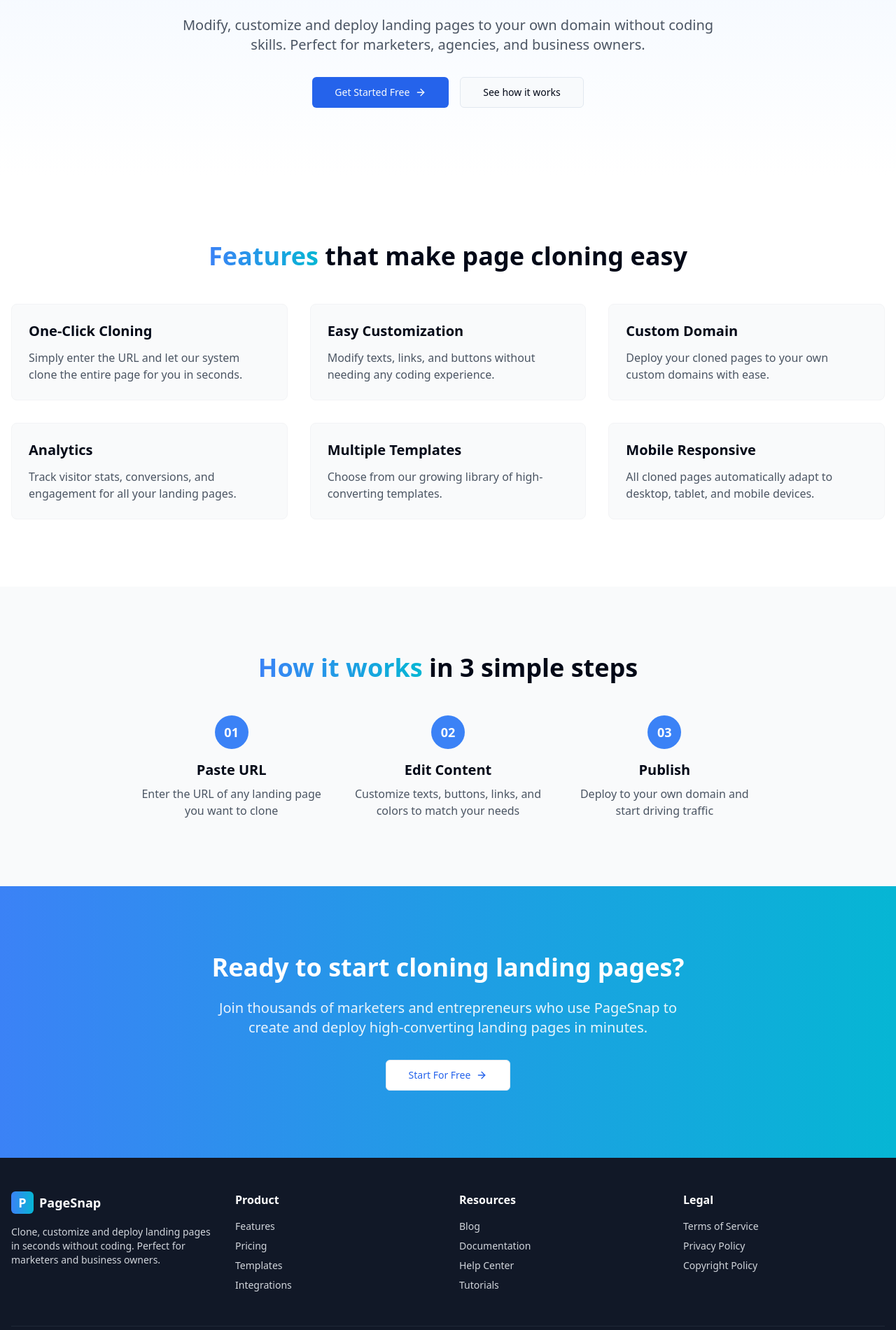
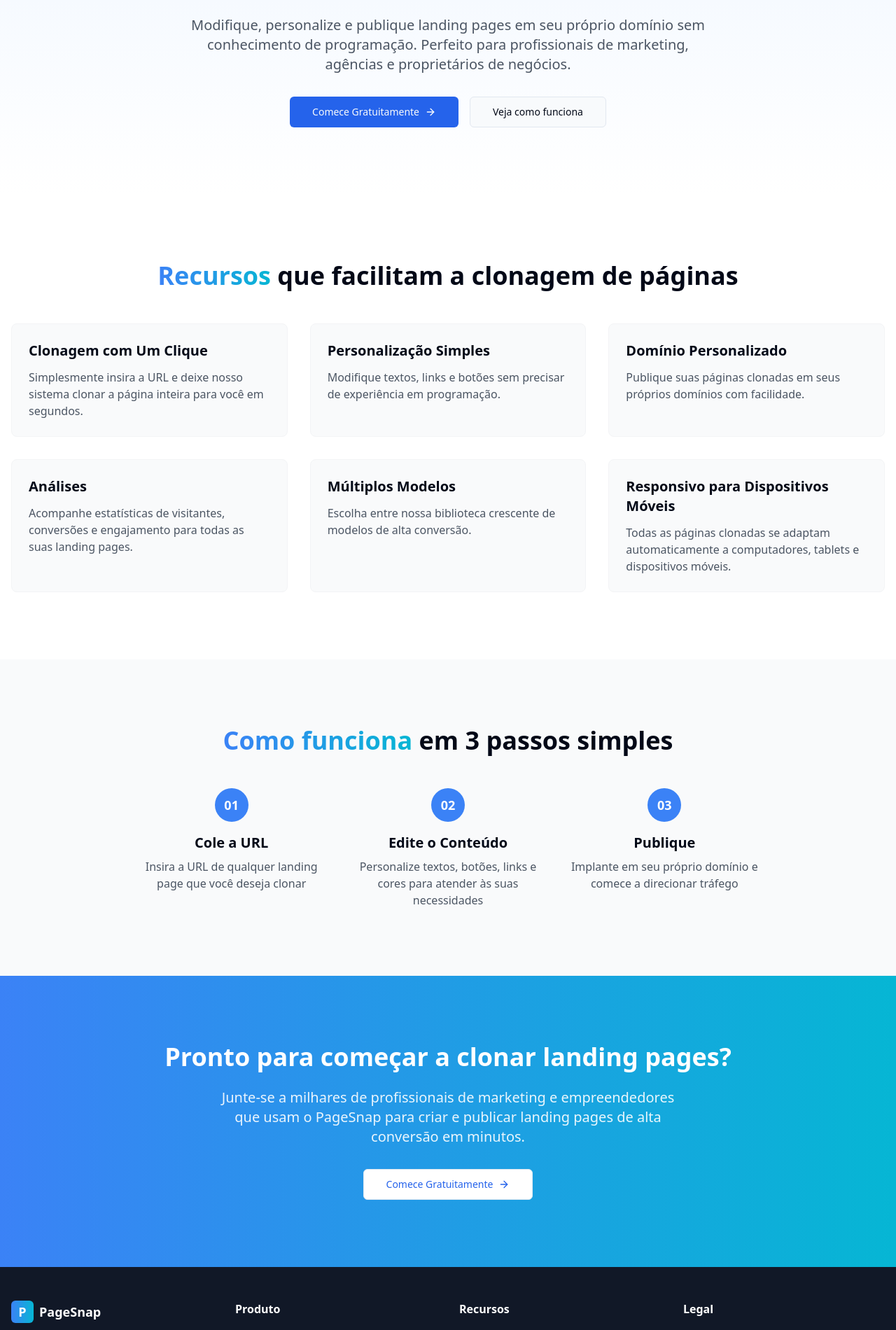
Before and after one commit to esmaeldigital/page-snap-deploy, a React (Vite) app: page / in a window 1280 px wide. Shown: the part 291-2191 px from the top of the page at 70% size. Built offline with nearby package versions, Linux system fonts and the light colour scheme.

Commit message:
Refactor: Translate to Portuguese (pt-BR)

```diff
--- a/src/components/layout/AppHeader.tsx
+++ b/src/components/layout/AppHeader.tsx
@@ -4,12 +4,12 @@ import { Button } from '@/components/ui/button';
 import { useLocation } from 'react-router-dom';
 
 const pageHeaders: Record<string, string> = {
-  '/dashboard': 'Dashboard',
-  '/clone': 'Clone New Page',
-  '/pages': 'My Pages',
-  '/domains': 'Domain Management',
-  '/help': 'Help Center',
-  '/': 'Welcome to PageSnap',
+  '/dashboard': 'Painel',
+  '/clone': 'Clonar Nova Página',
+  '/pages': 'Minhas Páginas',
+  '/domains': 'Gerenciamento de Domínios',
+  '/help': 'Central de Ajuda',
+  '/': 'Bem-vindo ao PageSnap',
 };
 
 const AppHeader = () => {
@@ -20,8 +20,8 @@ const AppHeader = () => {
     <header className="border-b bg-background p-4 flex justify-between items-center">
       <h1 className="text-xl font-semibold">{pageTitle}</h1>
       <div className="flex gap-2">
-        <Button variant="outline" size="sm">Upgrade Plan</Button>
-        <Button size="sm">New Clone</Button>
+        <Button variant="outline" size="sm">Atualizar Plano</Button>
+        <Button size="sm">Novo Clone</Button>
       </div>
     </header>
   );
--- a/src/components/layout/AppSidebar.tsx
+++ b/src/components/layout/AppSidebar.tsx
@@ -28,27 +28,27 @@ import { Button } from '@/components/ui/button';
 
 const menuItems = [
   {
-    title: "Dashboard",
+    title: "Painel",
     path: "/dashboard",
     icon: Home
   },
   {
-    title: "Clone Page",
+    title: "Clonar Página",
     path: "/clone",
     icon: Plus
   },
   {
-    title: "My Pages",
+    title: "Minhas Páginas",
     path: "/pages",
     icon: Database
   },
   {
-    title: "Domains",
+    title: "Domínios",
     path: "/domains",
     icon: LinkIcon
   },
   {
-    title: "Help",
+    title: "Ajuda",
     path: "/help",
     icon: Search
   },
@@ -76,7 +76,7 @@ export function AppSidebar() {
                 <SidebarMenuItem key={item.title}>
                   <SidebarMenuButton
                     asChild
-                    active={location.pathname === item.path}
+                    isActive={location.pathname === item.path}
                   >
                     <Link to={item.path} className="flex items-center gap-2">
                       <item.icon size={18} />
@@ -92,7 +92,7 @@ export function AppSidebar() {
       <SidebarFooter className="border-t p-4">
         <Button variant="outline" className="w-full justify-start gap-2">
           <User size={16} />
-          <span>Profile</span>
+          <span>Perfil</span>
         </Button>
       </SidebarFooter>
     </Sidebar>
--- a/src/pages/Index.tsx
+++ b/src/pages/Index.tsx
@@ -4,8 +4,8 @@ import { Navigate } from 'react-router-dom';
 import LandingPage from './LandingPage';
 
 const Index = () => {
-  // When the app grows, we can check for authentication here
-  // and redirect logged in users to dashboard
+  // Quando o app crescer, podemos verificar a autenticação aqui
+  // e redirecionar usuários logados para o painel
   const isLoggedIn = false;
 
   if (isLoggedIn) {
--- a/src/pages/LandingPage.tsx
+++ b/src/pages/LandingPage.tsx
@@ -7,7 +7,7 @@ import { ArrowRight } from 'lucide-react';
 const LandingPage = () => {
   return (
     <div className="min-h-screen flex flex-col">
-      {/* Header */}
+      {/* Cabeçalho */}
       <header className="bg-background border-b sticky top-0 z-10">
         <div className="container mx-auto px-4 py-4 flex justify-between items-center">
           <div className="flex items-center gap-2">
@@ -18,43 +18,43 @@ const LandingPage = () => {
           </div>
           <div className="flex items-center gap-4">
             <nav className="hidden md:flex items-center gap-6">
-              <a href="#features" className="text-sm hover:text-primary">Features</a>
-              <a href="#how-it-works" className="text-sm hover:text-primary">How it works</a>
-              <a href="#pricing" className="text-sm hover:text-primary">Pricing</a>
+              <a href="#features" className="text-sm hover:text-primary">Recursos</a>
+              <a href="#how-it-works" className="text-sm hover:text-primary">Como funciona</a>
+              <a href="#pricing" className="text-sm hover:text-primary">Preços</a>
             </nav>
             <div className="flex items-center gap-2">
               <Button variant="outline" asChild>
-                <Link to="/login">Login</Link>
+                <Link to="/login">Entrar</Link>
               </Button>
               <Button asChild>
-                <Link to="/register">Sign up free</Link>
+                <Link to="/register">Cadastre-se grátis</Link>
               </Button>
             </div>
           </div>
         </div>
       </header>
 
-      {/* Hero Section */}
+      {/* Seção Hero */}
       <section className="bg-gradient-to-b from-blue-50 to-white py-16 md:py-24">
         <div className="container mx-auto px-4">
           <div className="max-w-3xl mx-auto text-center">
             <h1 className="text-4xl md:text-6xl font-bold mb-6 gradient-text">
-              Clone any Landing Page in Seconds
+              Clone qualquer Landing Page em Segundos
             </h1>
             <p className="text-xl mb-8 text-gray-600">
-              Modify, customize and deploy landing pages to your own domain without coding skills.
-              Perfect for marketers, agencies, and business owners.
+              Modifique, personalize e publique landing pages em seu próprio domínio sem conhecimento de programação.
+              Perfeito para profissionais de marketing, agências e proprietários de negócios.
             </p>
             <div className="flex flex-col sm:flex-row gap-4 justify-center">
               <Button size="lg" asChild>
                 <Link to="/register" className="flex items-center gap-2">
-                  Get Started Free
+                  Comece Gratuitamente
                   <ArrowRight size={18} />
                 </Link>
               </Button>
               <Button size="lg" variant="outline" asChild>
                 <a href="#how-it-works">
-                  See how it works
+                  Veja como funciona
                 </a>
               </Button>
             </div>
@@ -62,38 +62,38 @@ const LandingPage = () => {
         </div>
       </section>
 
-      {/* Features */}
+      {/* Recursos */}
       <section id="features" className="py-16 md:py-24 bg-white">
         <div className="container mx-auto px-4">
           <h2 className="text-3xl md:text-4xl font-bold mb-12 text-center">
-            <span className="gradient-text">Features</span> that make page cloning easy
+            <span className="gradient-text">Recursos</span> que facilitam a clonagem de páginas
           </h2>
 
           <div className="grid md:grid-cols-3 gap-8">
             {[
               {
-                title: "One-Click Cloning",
-                description: "Simply enter the URL and let our system clone the entire page for you in seconds."
+                title: "Clonagem com Um Clique",
+                description: "Simplesmente insira a URL e deixe nosso sistema clonar a página inteira para você em segundos."
               },
               {
-                title: "Easy Customization",
-                description: "Modify texts, links, and buttons without needing any coding experience."
+                title: "Personalização Simples",
+                description: "Modifique textos, links e botões sem precisar de experiência em programação."
               },
               {
-                title: "Custom Domain",
-                description: "Deploy your cloned pages to your own custom domains with ease."
+                title: "Domínio Personalizado",
+                description: "Publique suas páginas clonadas em seus próprios domínios com facilidade."
               },
               {
-                title: "Analytics",
-                description: "Track visitor stats, conversions, and engagement for all your landing pages."
+                title: "Análises",
+                description: "Acompanhe estatísticas de visitantes, conversões e engajamento para todas as suas landing pages."
               },
               {
-                title: "Multiple Templates",
-                description: "Choose from our growing library of high-converting templates."
+                title: "Múltiplos Modelos",
+                description: "Escolha entre nossa biblioteca crescente de modelos de alta conversão."
               },
               {
-                title: "Mobile Responsive",
-                description: "All cloned pages automatically adapt to desktop, tablet, and mobile devices."
+                title: "Responsivo para Dispositivos Móveis",
+                description: "Todas as páginas clonadas se adaptam automaticamente a computadores, tablets e dispositivos móveis."
               }
             ].map((feature, index) => (
               <div key={index} className="bg-gray-50 rounded-lg p-6 border border-gray-100 hover:border-brand-primary transition-colors duration-200">
@@ -105,11 +105,11 @@ const LandingPage = () => {
         </div>
       </section>
 
-      {/* How it works */}
+      {/* Como funciona */}
       <section id="how-it-works" className="py-16 md:py-24 bg-gray-50">
         <div className="container mx-auto px-4">
           <h2 className="text-3xl md:text-4xl font-bold mb-12 text-center">
-            <span className="gradient-text">How it works</span> in 3 simple steps
+            <span className="gradient-text">Como funciona</span> em 3 passos simples
           </h2>
 
           <div className="max-w-4xl mx-auto">
@@ -117,18 +117,18 @@ const LandingPage = () => {
               {[
                 {
                   step: "01",
-                  title: "Paste URL",
-                  description: "Enter the URL of any landing page you want to clone"
+                  title: "Cole a URL",
+                  description: "Insira a URL de qualquer landing page que você deseja clonar"
                 },
                 {
                   step: "02",
-                  title: "Edit Content",
-                  description: "Customize texts, buttons, links, and colors to match your needs"
+                  title: "Edite o Conteúdo",
+                  description: "Personalize textos, botões, links e cores para atender às suas necessidades"
                 },
                 {
                   step: "03",
-                  title: "Publish",
-                  description: "Deploy to your own domain and start driving traffic"
+                  title: "Publique",
+                  description: "Implante em seu próprio domínio e comece a direcionar tráfego"
                 }
               ].map((step, index) => (
                 <div key={index} className="text-center">
@@ -144,25 +144,25 @@ const LandingPage = () => {
         </div>
       </section>
 
-      {/* CTA Section */}
+      {/* Seção CTA */}
       <section className="py-16 md:py-24 bg-gradient-to-r from-brand-primary to-brand-accent text-white">
         <div className="container mx-auto px-4 text-center">
           <h2 className="text-3xl md:text-4xl font-bold mb-6">
-            Ready to start cloning landing pages?
+            Pronto para começar a clonar landing pages?
           </h2>
           <p className="text-xl mb-8 max-w-2xl mx-auto opacity-90">
-            Join thousands of marketers and entrepreneurs who use PageSnap to create and deploy high-converting landing pages in minutes.
+            Junte-se a milhares de profissionais de marketing e empreendedores que usam o PageSnap para criar e publicar landing pages de alta conversão em minutos.
           </p>
           <Button size="lg" variant="outline" className="bg-white text-primary hover:bg-gray-100" asChild>
             <Link to="/register" className="flex items-center gap-2">
-              Start For Free
+              Comece Gratuitamente
               <ArrowRight size={18} />
             </Link>
           </Button>
         </div>
       </section>
 
-      {/* Footer */}
+      {/* Rodapé */}
       <footer className="bg-gray-900 text-gray-300 py-12">
         <div className="container mx-auto px-4">
           <div className="grid md:grid-cols-4 gap-8">
@@ -174,42 +174,42 @@ const LandingPage = () => {
                 <span className="font-semibold text-lg text-white">PageSnap</span>
               </div>
               <p className="text-sm">
-                Clone, customize and deploy landing pages in seconds without coding. Perfect for marketers and business owners.
+                Clone, personalize e publique landing pages em segundos sem programação. Perfeito para profissionais de marketing e proprietários de negócios.
               </p>
             </div>
 
             <div>
-              <h3 className="text-white font-semibold mb-4">Product</h3>
+              <h3 className="text-white font-semibold mb-4">Produto</h3>
               <ul className="space-y-2 text-sm">
-                <li><a href="#features" className="hover:text-white">Features</a></li>
-                <li><a href="#" className="hover:text-white">Pricing</a></li>
-                <li><a href="#" className="hover:text-white">Templates</a></li>
-                <li><a href="#" className="hover:text-white">Integrations</a></li>
+                <li><a href="#features" className="hover:text-white">Recursos</a></li>
+                <li><a href="#" className="hover:text-white">Preços</a></li>
+                <li><a href="#" className="hover:text-white">Modelos</a></li>
+                <li><a href="#" className="hover:text-white">Integrações</a></li>
               </ul>
             </div>
 
             <div>
-              <h3 className="text-white font-semibold mb-4">Resources</h3>
+              <h3 className="text-white font-semibold mb-4">Recursos</h3>
               <ul className="space-y-2 text-sm">
                 <li><a href="#" className="hover:text-white">Blog</a></li>
-                <li><a href="#" className="hover:text-white">Documentation</a></li>
-                <li><a href="#" className="hover:text-white">Help Center</a></li>
-                <li><a href="#" className="hover:text-white">Tutorials</a></li>
+                <li><a href="#" className="hover:text-white">Documentação</a></li>
+                <li><a href="#" className="hover:text-white">Central de Ajuda</a></li>
+                <li><a href="#" className="hover:text-white">Tutoriais</a></li>
               </ul>
             </div>
 
             <div>
               <h3 className="text-white font-semibold mb-4">Legal</h3>
               <ul className="space-y-2 text-sm">
-                <li><a href="#" className="hover:text-white">Terms of Service</a></li>
-                <li><a href="#" className="hover:text-white">Privacy Policy</a></li>
-                <li><a href="#" className="hover:text-white">Copyright Policy</a></li>
+                <li><a href="#" className="hover:text-white">Termos de Serviço</a></li>
+                <li><a href="#" className="hover:text-white">Política de Privacidade</a></li>
+                <li><a href="#" className="hover:text-white">Política de Direitos Autorais</a></li>
               </ul>
             </div>
           </div>
 
           <div className="border-t border-gray-800 mt-12 pt-6 text-sm text-center">
-            <p>© {new Date().getFullYear()} PageSnap. All rights reserved.</p>
+            <p>© {new Date().getFullYear()} PageSnap. Todos os direitos reservados.</p>
           </div>
         </div>
       </footer>
```
